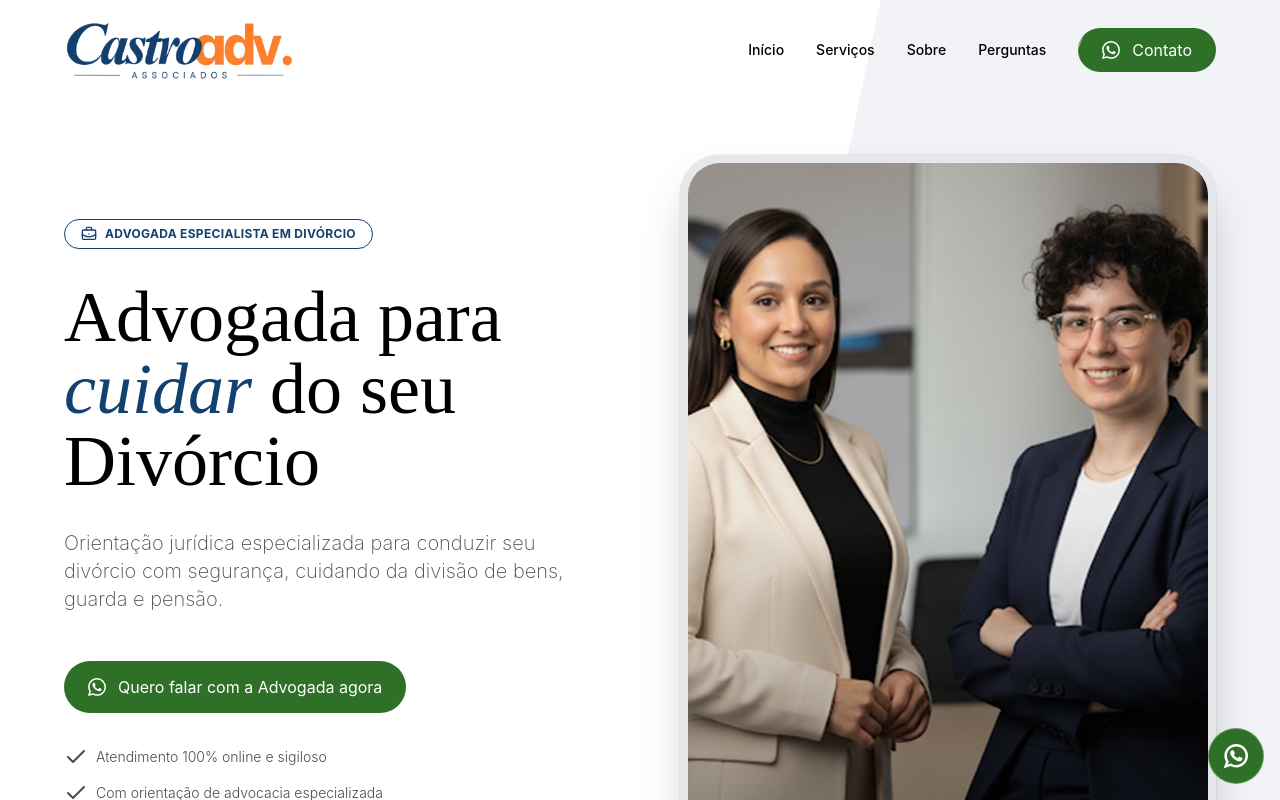
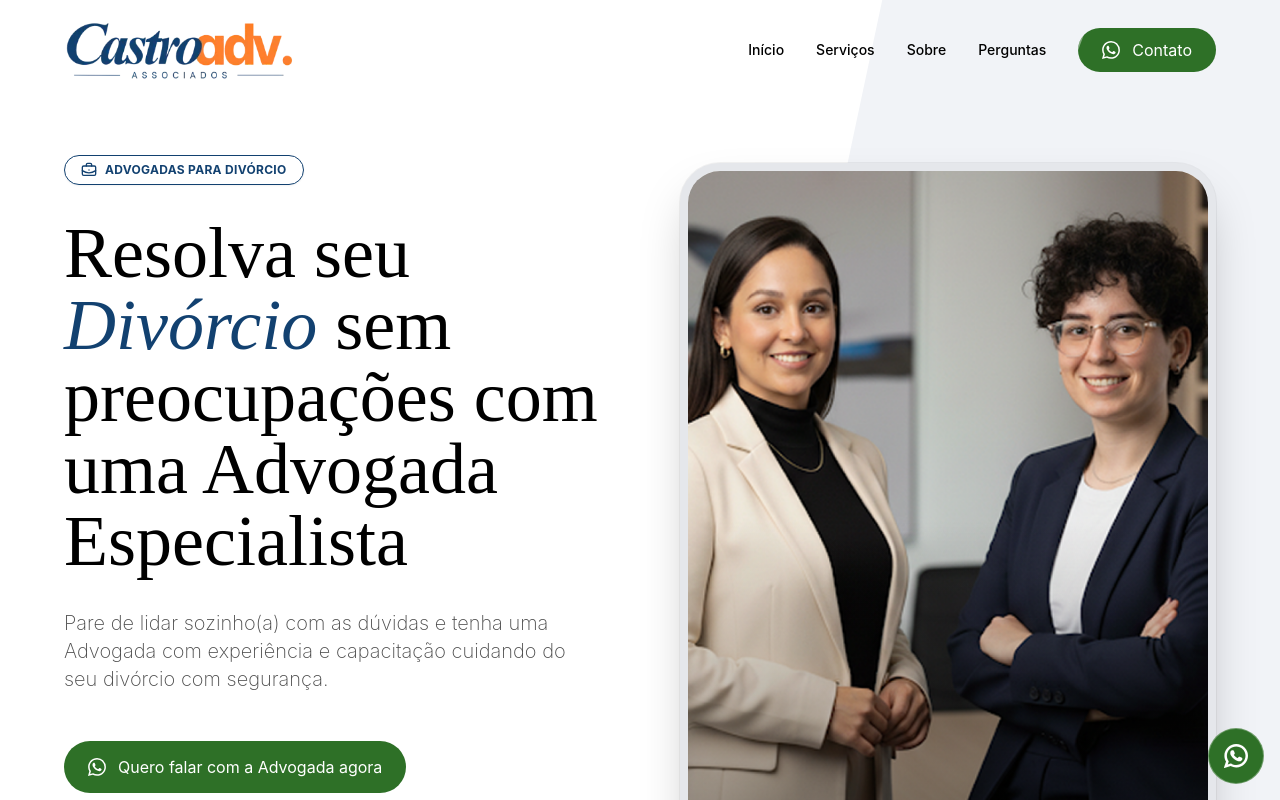
Before and after one commit to Paper-Street-Softwares/LPS-Castro-Advogados-Associados-V3, a React (Vite) app: page / in a window 1280 px wide. Shown: the top 800 px of the page. Built offline with nearby package versions, Linux system fonts and the light colour scheme.

Commit message:
feat: Ajustes de copy de página de advogada

```diff
--- a/src/content/content.jsx
+++ b/src/content/content.jsx
@@ -90,7 +90,7 @@ export const infos = {
   tiktokProfile: "",
 
   whatsappDefaultMessage:
-    "Olá! Vim do Google e preciso de ajuda com Divórcio. Pode me atender?",
+    "Olá! Vim do Google e preciso de ajuda com Divórcio. Alguma Advogada pode me atender?",
   whatsChatDefaultMessage:
     "Gostaria de falar conosco agora mesmo? Clque abaixo 👇",
   slogan: "",
@@ -122,16 +122,16 @@ const content = {
       ctaButtonTextResponsive: "Contato",
     },
     hero: {
-      miniTag: "ADVOGADA ESPECIALISTA EM DIVÓRCIO",
-      FirstPart: <span>Advogada para</span>,
+      miniTag: "ADVOGADAS PARA DIVÓRCIO",
+      FirstPart: <span>Resolva seu</span>,
       Destaque: (
-        <span className="relative italic font-light destaque">cuidar</span>
+        <span className="relative italic font-light destaque">Divórcio</span>
       ),
-      SecondPart: <span>do seu Divórcio</span>,
+      SecondPart: <span> sem preocupações com uma Advogada Especialista</span>,
       subtitle: (
         <p>
-          Orientação jurídica especializada para conduzir seu divórcio com
-          segurança, cuidando da divisão de bens, guarda e pensão.
+          Pare de lidar sozinho(a) com as dúvidas e tenha uma Advogada com
+          experiência e capacitação cuidando do seu divórcio com segurança.
         </p>
       ),
       heroDefaultImage: heroDefaultImg,
@@ -144,8 +144,8 @@ const content = {
       obsHero: {
         icon: <LucideIdCard />,
         iconTwo: <LucideIdCard />,
-        text: "Atendimento 100% online e sigiloso",
-        textTwo: "Com orientação de advocacia especializada",
+        text: "Foco em fazer o melhor acordo para você não sair perdendo.",
+        textTwo: "Processo conduzido para ser rápido e evitar conflitos.",
       },
       secondaryCta: "Contato",
       images: {
```
